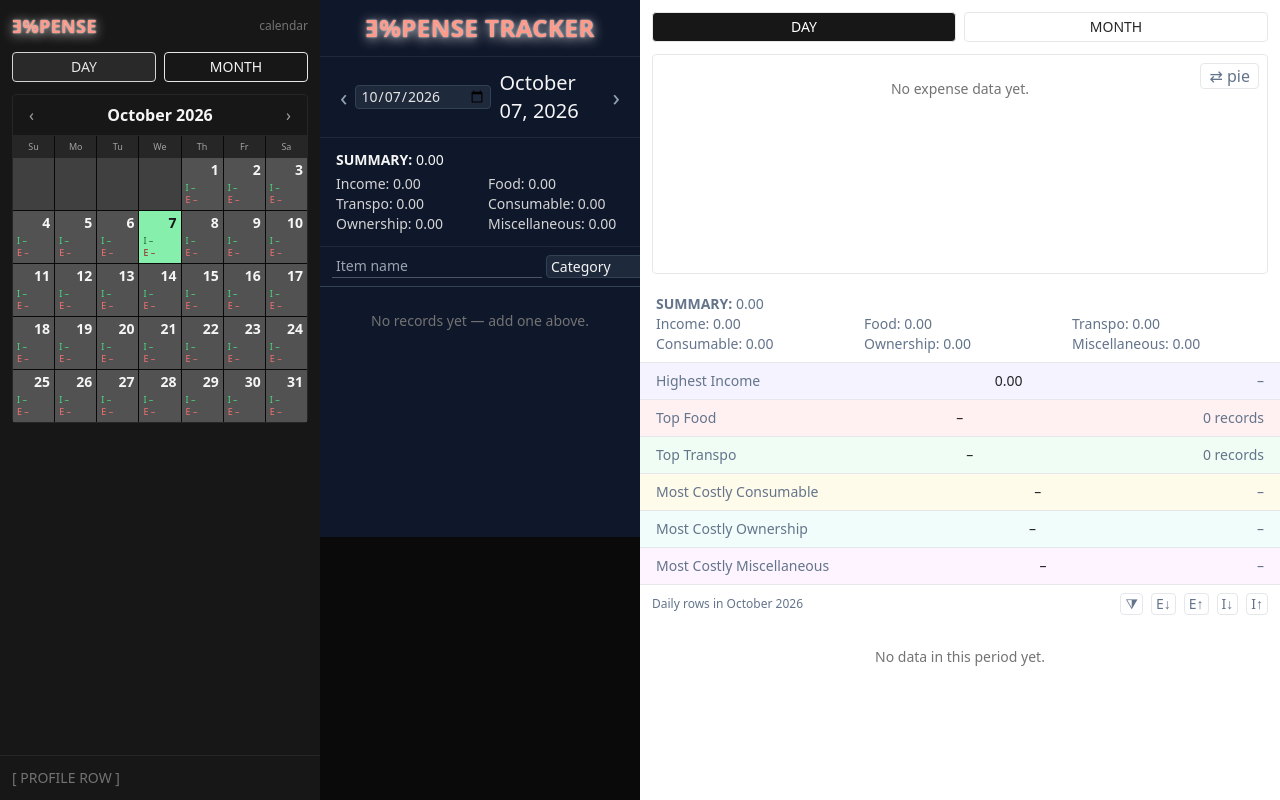
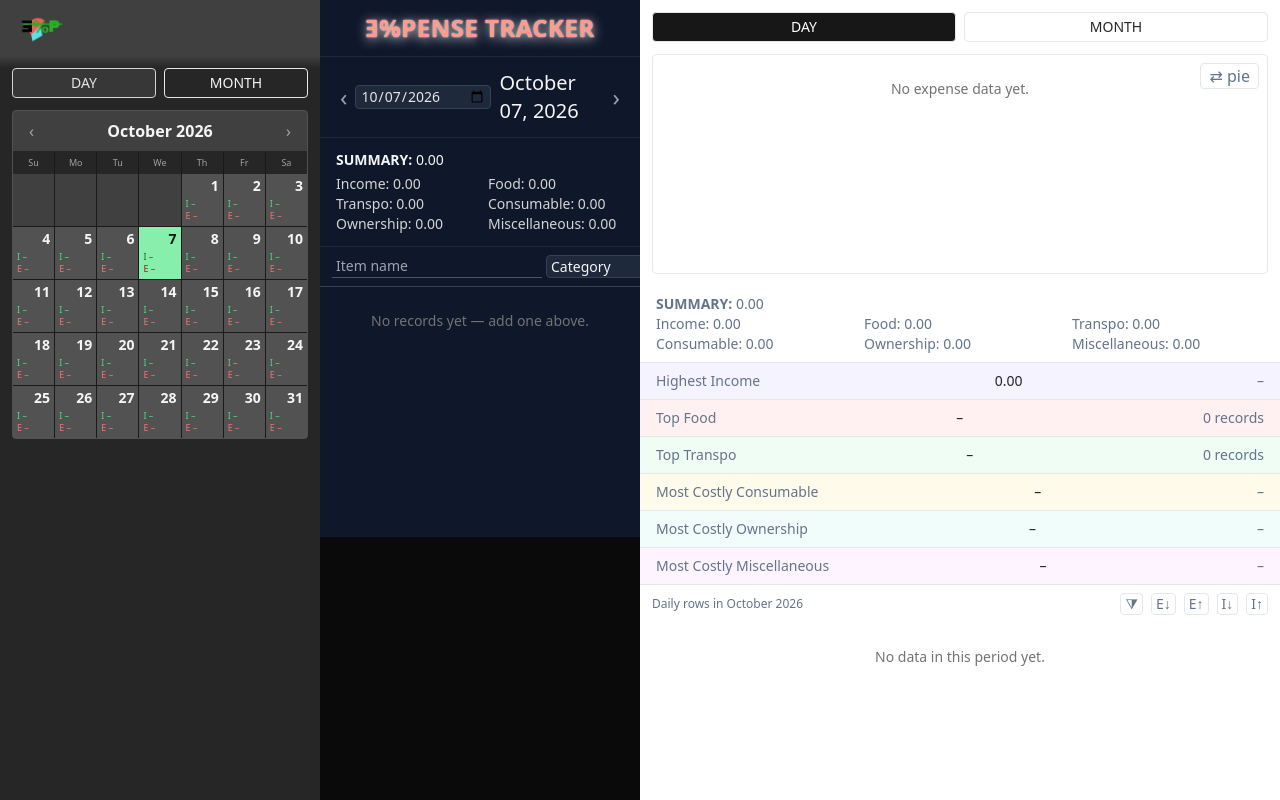
Before and after one commit to bjkmz/expense-tracker, a Django app: page /day/1/ in a window 1280 px wide. Run offline with Django 5.2, Linux system fonts and the light colour scheme; data comes from the database, SQL or seed files in the repository; tables that the repository leaves empty hold one stand-in row (values such as "Sample post"); some libraries are stand-ins or nearby versions.

Commit message:
calendar-panel-merge-same

```diff
--- /dev/null
+++ b/templates/partials/calendar_panel.html
@@ -0,0 +1,30 @@
+{# Shared calendar panel (home + data views). Params: mode='desktop'|'side', collapsible=True/False. #}
+<div class="flex items-center justify-between p-3 bg-neutral-700">
+  <a href="/" class="flex items-center gap-2">
+    <img src="/static/logo.png" alt="logo" class="h-8 w-auto" onerror="this.style.display='none'" />
+  </a>
+  {% if collapsible %}
+  <button class="border rounded px-2" title="Collapse" onclick="document.getElementById('aside-body').classList.toggle('hidden');document.getElementById('sidenav').classList.toggle('md:w-[25vw]');document.getElementById('sidenav').classList.toggle('md:w-16')">‹</button>
+  {% endif %}
+</div>
+<div {% if collapsible %}id="aside-body" {% endif %}class="flex flex-col flex-1 bg-neutral-800">
+  <div class="h-3 bg-gradient-to-b from-neutral-700 to-neutral-800" aria-hidden="true"></div>
+  <div class="flex gap-2 px-3">
+    {% if mode == "side" %}
+    <button data-cal-tab class="flex-1 border rounded py-1 text-sm cal-tab-active" onclick="setCalTab(this)" hx-get="{% url 'calendar-day' %}?ym={{ default_ym }}" hx-target="[data-cal-side]" hx-swap="innerHTML">DAY</button>
+    <button data-cal-tab class="flex-1 border rounded py-1 text-sm" onclick="setCalTab(this)" hx-get="{% url 'calendar-month' %}?y={{ default_y }}" hx-target="[data-cal-side]" hx-swap="innerHTML">MONTH</button>
+    {% else %}
+    <button data-cal-tab class="flex-1 border rounded py-1 text-sm cal-tab-active" onclick="setCalTab(this)" hx-get="{% url 'calendar-day' %}?ym={{ default_ym }}" hx-target="[data-cal-desktop]" hx-swap="innerHTML">DAY</button>
+    <button data-cal-tab class="flex-1 border rounded py-1 text-sm" onclick="setCalTab(this)" hx-get="{% url 'calendar-month' %}?y={{ default_y }}" hx-target="[data-cal-desktop]" hx-swap="innerHTML">MONTH</button>
+    {% endif %}
+  </div>
+  {% if mode == "side" %}
+  <div data-cal data-cal-side class="m-3 border border-neutral-600 bg-neutral-700 rounded min-h-[240px]"
+       hx-get="{% url 'calendar-day' %}?ym={{ default_ym }}" hx-trigger="load, refresh" hx-swap="innerHTML">
+  {% else %}
+  <div data-cal data-cal-desktop id="calendar" class="m-3 border border-neutral-600 bg-neutral-700 rounded min-h-[240px]"
+       hx-get="{% url 'calendar-day' %}?ym={{ default_ym }}" hx-trigger="load, refresh" hx-swap="innerHTML">
+  {% endif %}
+    <div class="p-4 text-sm text-neutral-500">Loading calendar…</div>
+  </div>
+</div>
--- a/templates/records_page.html
+++ b/templates/records_page.html
@@ -3,20 +3,8 @@
 {% block content %}
 <div class="min-h-screen flex flex-col lg:flex-row bg-neutral-950">
   {# Left: calendar aside (reuse Day/Month tabs) #}
-  <aside class="bg-neutral-900 text-neutral-100 w-full lg:w-[25vw] lg:flex-none lg:shrink-0 flex-col hidden md:flex">
-    <div class="flex items-center justify-between p-3">
-      <a href="/" class="font-black banner text-lg">Ǝ%PENSE</a>
-      <span class="text-xs text-neutral-500">calendar</span>
-    </div>
-    <div class="flex gap-2 px-3">
-      <button data-cal-tab class="flex-1 border rounded py-1 text-sm cal-tab-active" onclick="setCalTab(this)" hx-get="{% url 'calendar-day' %}?ym={{ default_ym }}" hx-target="[data-cal-side]" hx-swap="innerHTML">DAY</button>
-      <button data-cal-tab class="flex-1 border rounded py-1 text-sm" onclick="setCalTab(this)" hx-get="{% url 'calendar-month' %}?y={{ default_y }}" hx-target="[data-cal-side]" hx-swap="innerHTML">MONTH</button>
-    </div>
-    <div data-cal data-cal-side class="m-3 border rounded border-neutral-800 min-h-[200px]"
-         hx-get="{% url 'calendar-day' %}?ym={{ default_ym }}" hx-trigger="load, refresh" hx-swap="innerHTML">
-      <div class="p-4 text-sm text-neutral-500">Loading…</div>
-    </div>
-    <div class="mt-auto p-3 border-t border-neutral-800 text-sm text-neutral-500">[ PROFILE ROW ]</div>
+  <aside class="bg-neutral-700 text-neutral-100 w-full lg:w-[25vw] lg:flex-none lg:shrink-0 flex-col hidden md:flex">
+    {% include "partials/calendar_panel.html" with mode="side" collapsible=False %}
   </aside>
 
   {# Middle: records panel (dark) #}
```
Also changed, not shown: templates/home.html (+2 -16 lines).
